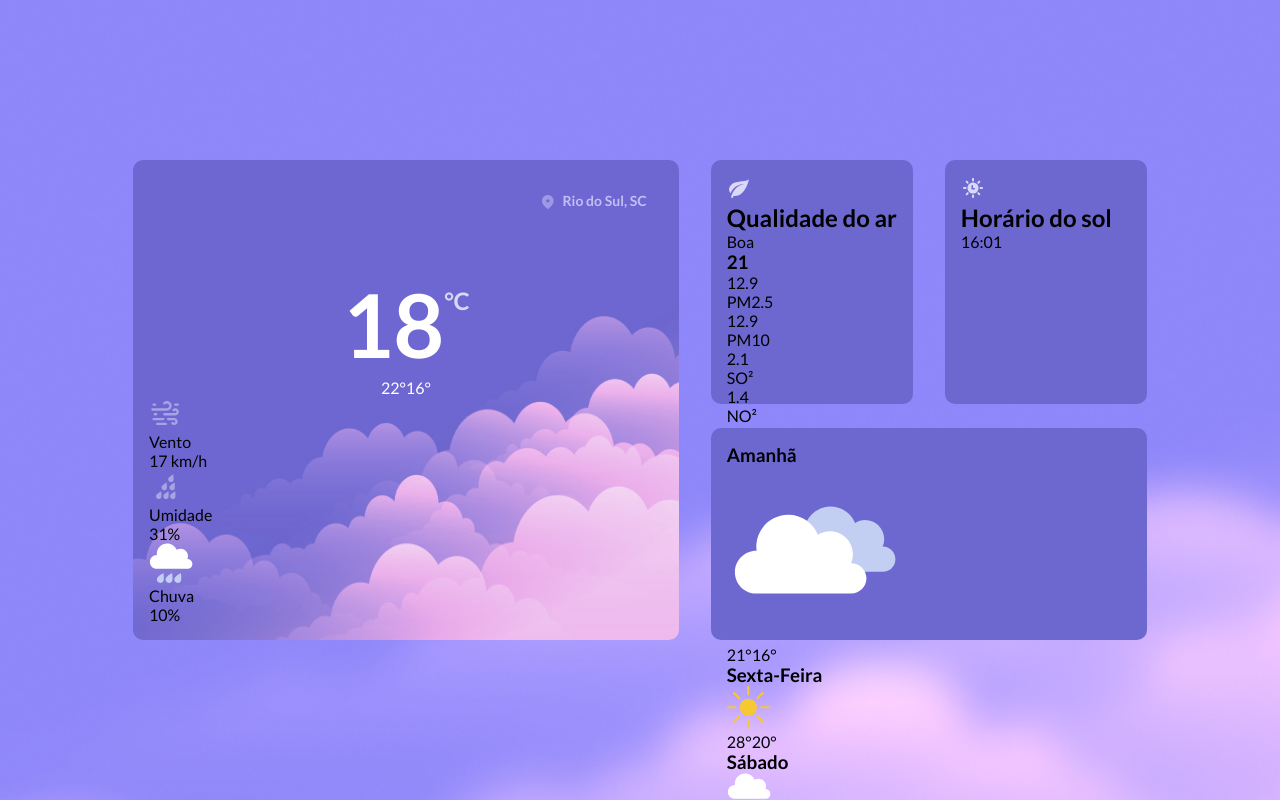
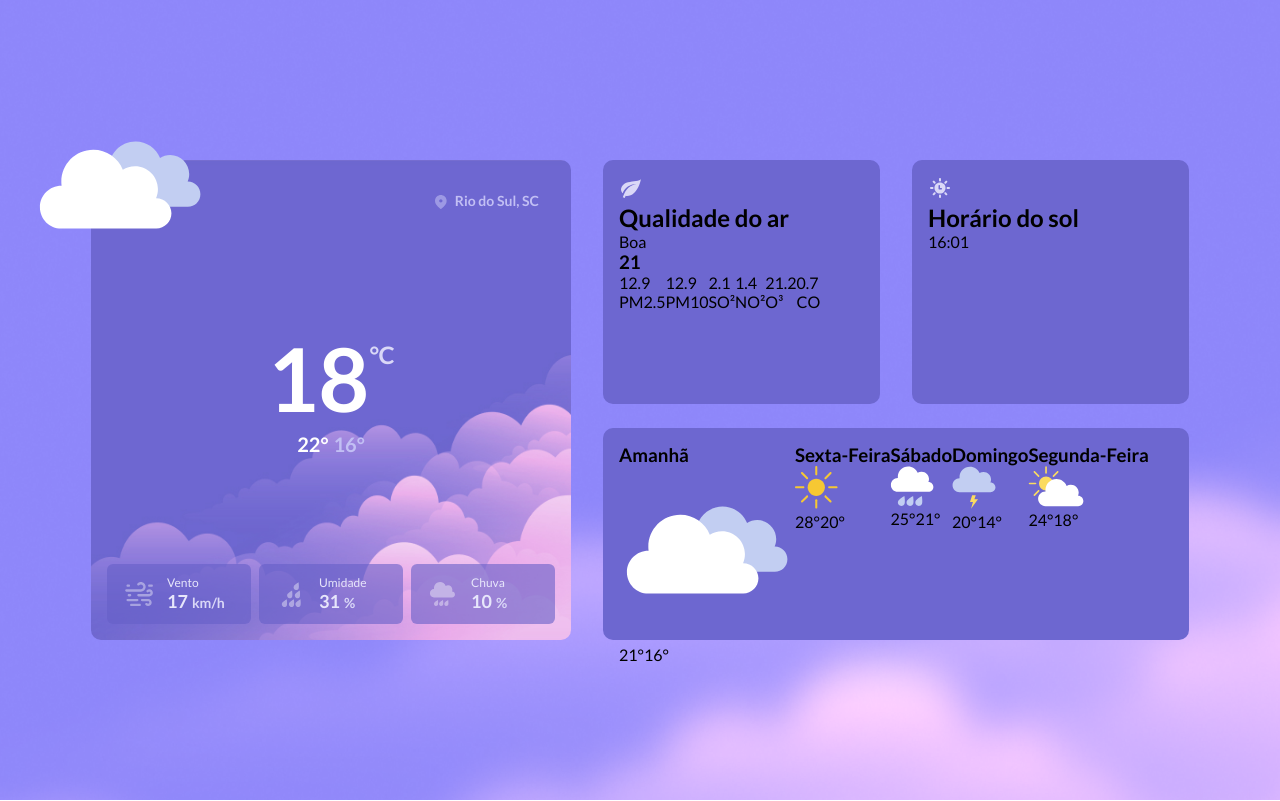
Before and after one commit to raiane-oliveira/Clima, a React (Create React App) app: page / in a window 1280 px wide. Shown: the top 801 px of the page. Built offline with nearby package versions, Linux system fonts and the light colour scheme.

Commit message:
feat: statistics temperature now styles

```diff
--- a/src/App.css
+++ b/src/App.css
@@ -1,6 +1,6 @@
 .App {
     display: grid;
-    grid-template-columns: 2.7fr 1fr 1fr;
+    grid-template-columns: 48rem repeat(2, 27.7rem);
     grid-template-rows: 24.4rem 21.2rem;
     grid-template-areas:
         "temperature air sunTime"
@@ -18,8 +18,11 @@
 .temperature-now {
     grid-area: temperature;
     display: grid;
-    background: url(./assets/bg-temperature-now.jpg) no-repeat center / 105%
-        105%;
+
+    --top: -0.2rem;
+    background: url(./assets/bg-temperature-now.jpg) no-repeat left var(--top) /
+        130% 102%;
+    position: relative;
 }
 
 .location-temperature-now {
@@ -28,6 +31,19 @@
     align-items: start;
     gap: 0.4rem;
     padding: 1.6rem 1.6rem 0 0;
+}
+
+.location-temperature-now::before {
+    content: "";
+    display: block;
+    width: 17rem;
+    height: 17rem;
+
+    position: absolute;
+    left: -5.6rem;
+    top: -5.6rem;
+
+    background: url(assets/clouds.svg) no-repeat center;
 }
 
 .location-temperature-now p {
@@ -56,6 +72,59 @@
     color: var(--text-purple);
 }
 
+.title-temperature ~ span {
+    font-size: 2rem;
+    font-weight: 700;
+    line-height: 2.4rem;
+}
+
+.second-degrees-temperature-now {
+    color: var(--more-light-purple);
+    margin-left: 0.5rem;
+}
+
+.statistics-temperature-now {
+    align-items: end;
+    gap: 0.8rem;
+}
+
+.box-statistics {
+    display: grid;
+    grid-template-columns: 3.2rem 5.9rem;
+    align-items: center;
+    column-gap: 1.2rem;
+
+    flex: 1 0 auto;
+
+    background-color: rgba(102, 96, 200, 0.6);
+    border-radius: 0.6rem;
+    padding: 1.2rem 1.6rem;
+}
+
+.box-statistics img {
+    max-width: 100%;
+    grid-row: 1 / 3;
+}
+
+.title-box-statistics {
+    color: var(--light-purple);
+    font-size: 1.2rem;
+    font-weight: 400;
+    line-height: 1.4rem;
+}
+
+.number-box-statistics {
+    color: var(--light-purple);
+    font-size: 1.8rem;
+    font-weight: 700;
+}
+
+.symbol-box-statistics {
+    color: var(--text-purple);
+    font-size: 1.4rem;
+    margin-left: 0.4rem;
+}
+
 .week-weather {
     grid-area: week;
 }
--- a/src/components/AirQuality.js
+++ b/src/components/AirQuality.js
@@ -14,7 +14,7 @@ export default function AirQuality() {
                 <h3 className="quality-number-air-quality">21</h3>
             </section>
 
-            <section className="statistics-air-quality">
+            <section className="statistics-air-quality flex">
                 <StatisticAirQuality number={12.9} title="PM2.5" />
                 <StatisticAirQuality number={12.9} title="PM10" />
                 <StatisticAirQuality number={2.1} title="SO²" />
--- a/src/components/TemperatureNow.js
+++ b/src/components/TemperatureNow.js
@@ -2,7 +2,7 @@ import React from "react";
 import location from "../assets/location.svg";
 import wind from "../assets/wind.svg";
 import humidity from "../assets/humidity.svg";
-import cloudsWithRain from "../assets/cloudsWithRain.svg";
+import cloudsPurple from "../assets/cloudsPurple.svg";
 
 export default function TemperatureNow() {
     return (
@@ -21,36 +21,42 @@ export default function TemperatureNow() {
                 <span className="second-degrees-temperature-now">16°</span>
             </section>
 
-            <section className="statistics-temperature-now">
+            <section className="statistics-temperature-now flex">
                 <StatisticTemperatureNow
                     img={wind}
                     imgAlt="Ilustração vento"
                     title="Vento"
-                    data="17 km/h"
+                    number={17}
+                    symbol="km/h"
                 />
                 <StatisticTemperatureNow
                     img={humidity}
                     imgAlt="Ilustração umidade"
                     title="Umidade"
-                    data="31%"
+                    number={31}
+                    symbol="%"
                 />
                 <StatisticTemperatureNow
-                    img={cloudsWithRain}
+                    img={cloudsPurple}
                     imgAlt="Ilustração Chuva"
                     title="Chuva"
-                    data="10%"
+                    number={10}
+                    symbol="%"
                 />
             </section>
         </article>
     );
 }
 
-function StatisticTemperatureNow({ img, imgAlt, title, data }) {
+function StatisticTemperatureNow({ img, imgAlt, title, number, symbol }) {
     return (
         <div className="box-statistics">
             <img src={img} alt={imgAlt} />
             <p className="title-box-statistics">{title}</p>
-            <span className="data-box-statistics">{data}</span>
+            <p className="number-box-statistics">
+                {number}
+                <span className="symbol-box-statistics">{symbol}</span>
+            </p>
         </div>
     );
 }
--- a/src/components/WeekWeather.js
+++ b/src/components/WeekWeather.js
@@ -7,7 +7,7 @@ import cloudsWithSun from "../assets/cloudsWithSun.svg";
 
 export default function WeekWeather() {
     return (
-        <article className="box-weather week-weather">
+        <article className="box-weather week-weather flex">
             <DayWeekWeather
                 day="Amanhã"
                 img={clouds}
--- a/src/index.css
+++ b/src/index.css
@@ -24,3 +24,8 @@ body {
     height: 100vh;
     background: url(assets/background-blur.png) no-repeat center / 120% 120%;
 }
+
+/* Utilities classes */
+.flex {
+    display: flex;
+}
```
Also changed, not shown: src/assets/cloudsPurple.svg (added).
